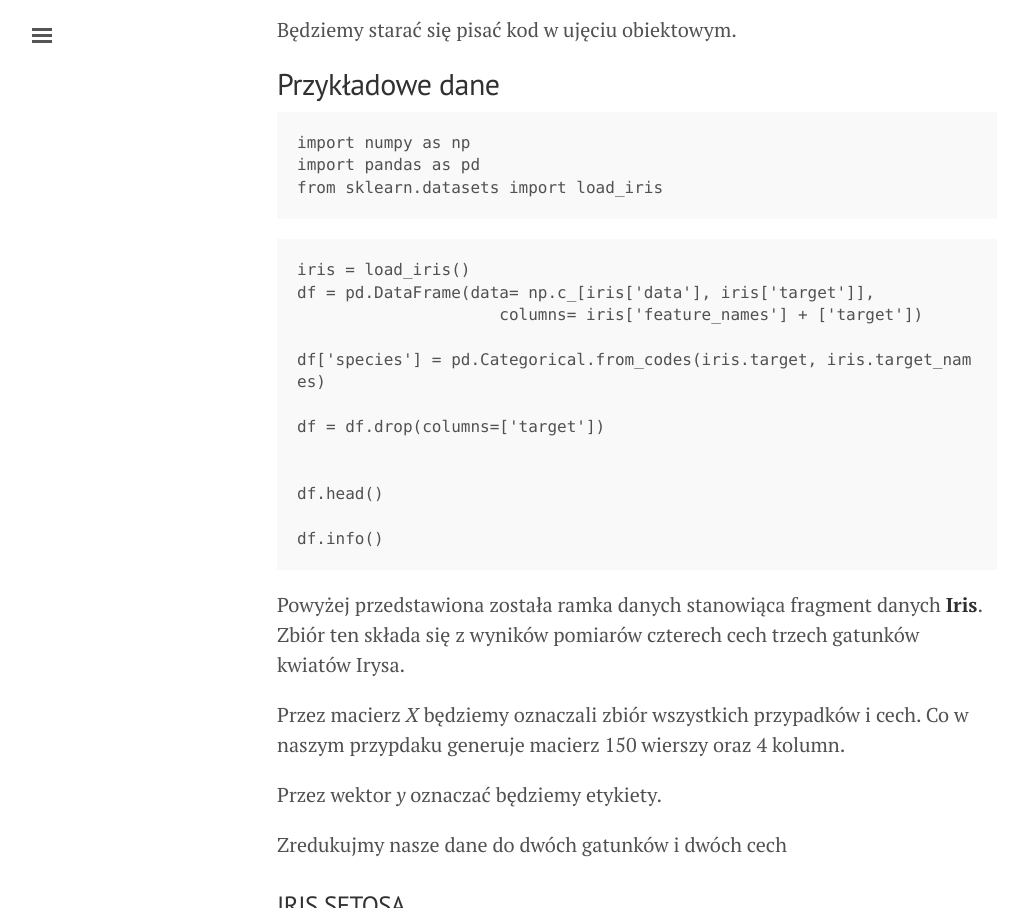
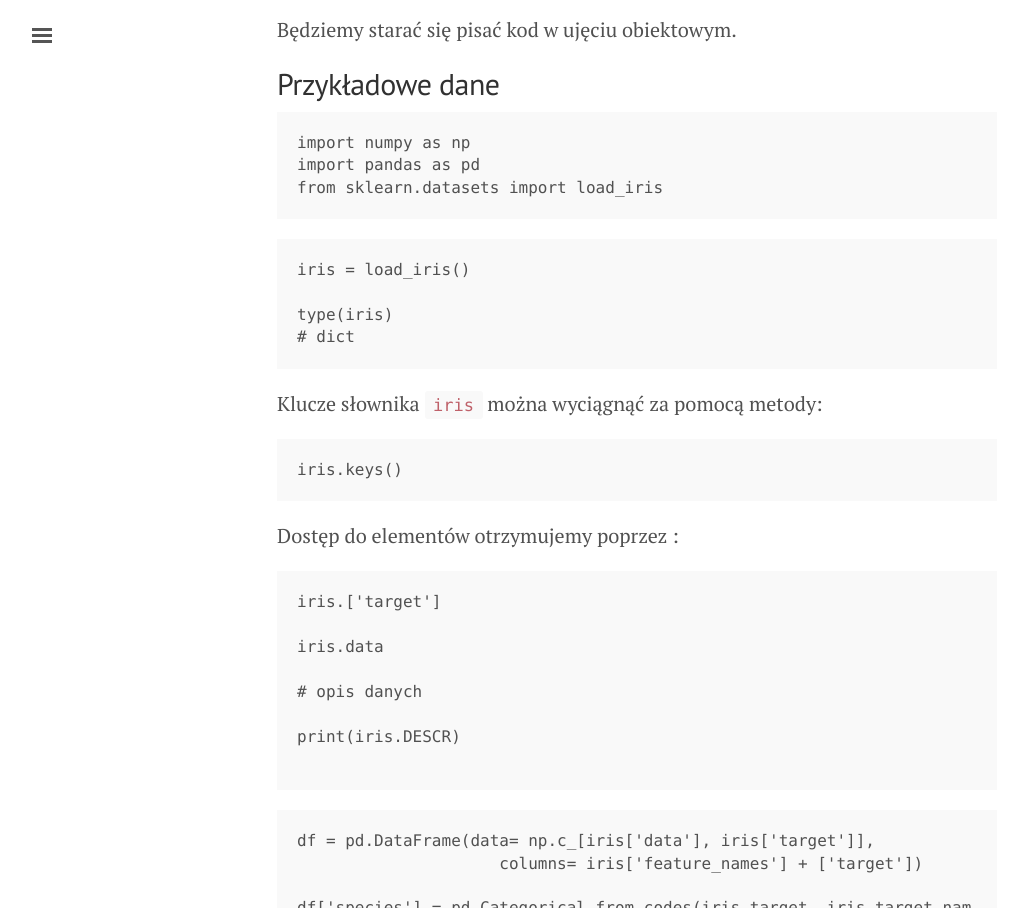
Before and after one commit to sebkaz-teaching/RealTime, a Jekyll site: the page built from cw1D.md, in a window 1280 px wide and 1400 px high, scrolled down 492 px, cut to the strip 0-908 px from the top of the window. Shown: the whole strip, without its empty margins (3-1015 px from the left). Built offline with Jekyll 4.4.1, drawn with Linux system fonts in a browser that asks for light colours; a script that is not in the unit is left out; some of the changed text lies outside the part shown.

Commit message:
poprawki cw1

````diff
--- a/cw1D.md
+++ b/cw1D.md
@@ -27,6 +27,27 @@
 
 ```{python}
 iris = load_iris()
+
+type(iris)
+# dict
+```
+Klucze słownika `iris` można wyciągnąć za pomocą metody:
+```{python}
+iris.keys()
+```
+
+Dostęp do elementów otrzymujemy poprzez :
+```{python}
+iris.['target']
+
+iris.data
+
+# opis danych
+
+print(iris.DESCR)
+
+```
+```{python}
 df = pd.DataFrame(data= np.c_[iris['data'], iris['target']],
                      columns= iris['feature_names'] + ['target'])
 
@@ -34,8 +55,15 @@
 
 df = df.drop(columns=['target'])
 
+```
 
+Zweryfikuj następujące metody:
+```
 df.head()
+
+df.tail()
+
+df.describe()
 
 df.info()
 ```
@@ -44,7 +72,7 @@
 Zbiór ten składa się z wyników pomiarów czterech cech trzech gatunków kwiatów Irysa.
 
 Przez macierz _X_ będziemy oznaczali zbiór wszystkich przypadków i cech.
-Co w naszym przypdaku generuje macierz 150 wierszy oraz 4 kolumn.
+Co w naszym przypadku generuje macierz 150 wierszy oraz 4 kolumn.
 
 Przez wektor _y_ oznaczać będziemy etykiety.
 
@@ -76,6 +104,8 @@
 X = df.iloc[:100,[0,2]].values # pierwsze sto wierszy + kolumna 0 i 2, values - zamienia na np array
 ```
 
+Wykres danych:
+
 ```{python}
 import matplotlib.pyplot as plt
 
````
Also changed, not shown: other parts of cw1D.md (+4 -4 lines).
